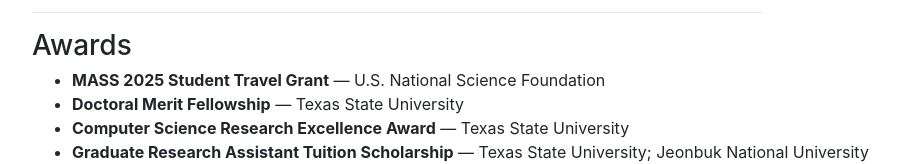
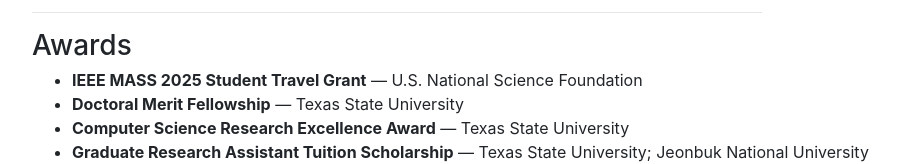
Before and after one commit to minhphuv/minhphuv.github.io, a plain HTML site: page index.html in a window 1280 px wide. Shown: the part 2201-2365 px from the top of the page, without its empty margins (243-1142 px from the left). Drawn offline with Linux system fonts and the light colour scheme.

Commit message:
update award

```diff
--- a/index.html
+++ b/index.html
@@ -191,7 +191,7 @@ Xin Huang, Weipeng Zhuo, <strong>Minh Phu Vuong</strong>, Shiju Li, Jongryool Ki
 <hr />
 <h3 id="awards">Awards</h3>
 <ul style="margin-top:-2px;">
-  <li class="text-nowrap"><strong>MASS 2025 Student Travel Grant</strong> — U.S. National Science Foundation</li>
+  <li class="text-nowrap"><strong>IEEE MASS 2025 Student Travel Grant</strong> — U.S. National Science Foundation</li>
   <li class="text-nowrap"><strong>Doctoral Merit Fellowship</strong> — Texas State University</li>
   <li class="text-nowrap"><strong>Computer Science Research Excellence Award</strong> — Texas State University</li>
   <li class="text-nowrap"><strong>Graduate Research Assistant Tuition Scholarship</strong> — Texas State University; Jeonbuk National University</li>
```
